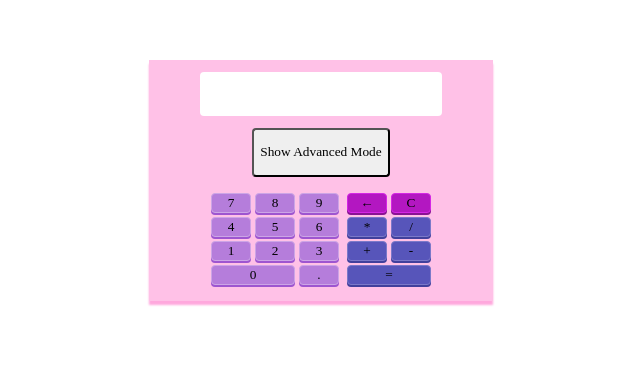
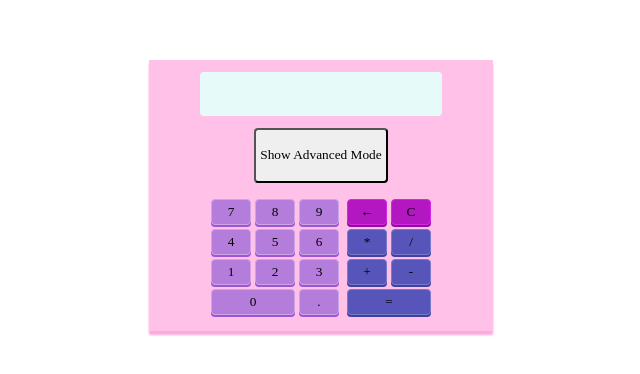
Before and after one commit to Auralcat/v-calculator, a Vue app: page / in a window 1280 px wide. Shown: the top 374 px of the page, without its empty margins (319-959 px from the left). Built offline with nearby package versions, Linux system fonts and the light colour scheme.

Commit message:
Add padding to buttons

```diff
--- a/src/components/Button.vue
+++ b/src/components/Button.vue
@@ -103,6 +103,7 @@ button {
   position: relative;
   top: 0px;
   transition: all 0.2s;
+  padding: 4px;
 }
 
 button:active {
--- a/src/components/Visor.vue
+++ b/src/components/Visor.vue
@@ -17,7 +17,7 @@ export default {
 </script>
 
 <!-- Add "scoped" attribute to limit CSS to this component only -->
-<style>
+<style lang="scss">
 input {
   border: none;
   border-radius: 4px;
@@ -26,6 +26,6 @@ input {
   font-family: Orbitron;
   font-size: 16px;
   text-align: right;
-  background-color: grayscale(#Afeeee);
+  background-color: lighten(#Afeeee, 13%);
 }
 </style>
```
